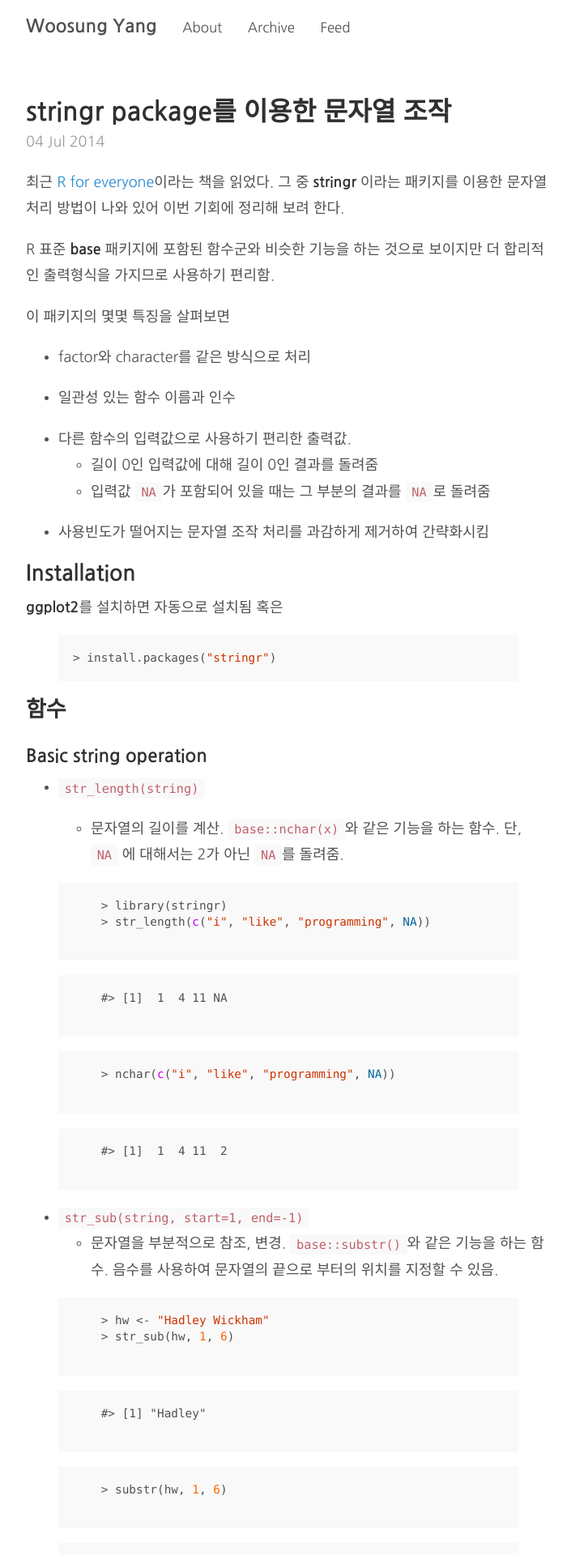
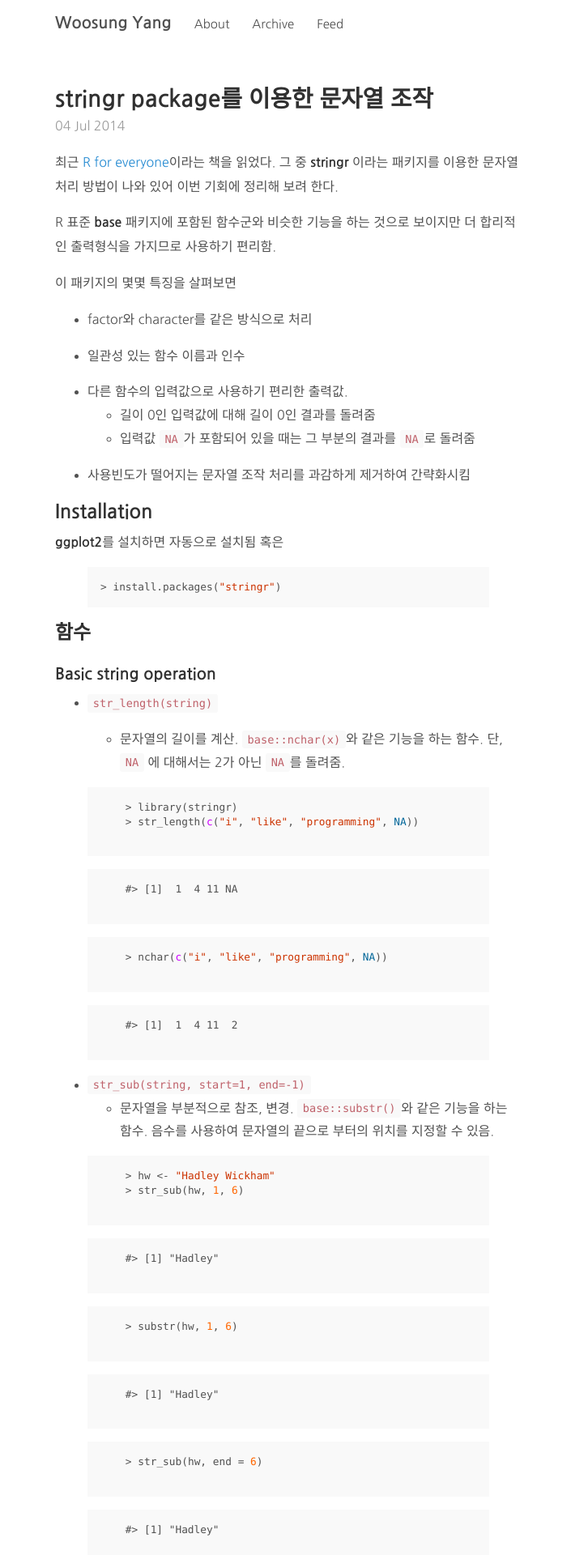
Before and after one commit to mitrad/mitrad.github.io, a Jekyll site: the page built from index.html, in a window 1280 px wide. Shown: the top 1920 px of the page at 81% size, without its empty margins (284-989 px from the left). Built offline with Jekyll 4.4.1, drawn with Linux system fonts in a browser that asks for light colours; Markdown is read by kramdown in place of the engine named in the settings; the list of posts is cut into pages by our own code.

Commit message:
Blog css

```diff
--- a/public/css/poole.css
+++ b/public/css/poole.css
@@ -58,7 +58,7 @@ html {
 }
 @media (min-width: 38em) {
   html {
-    font-size: 18px;
+    font-size: 16px;
   }
 }
 
```
